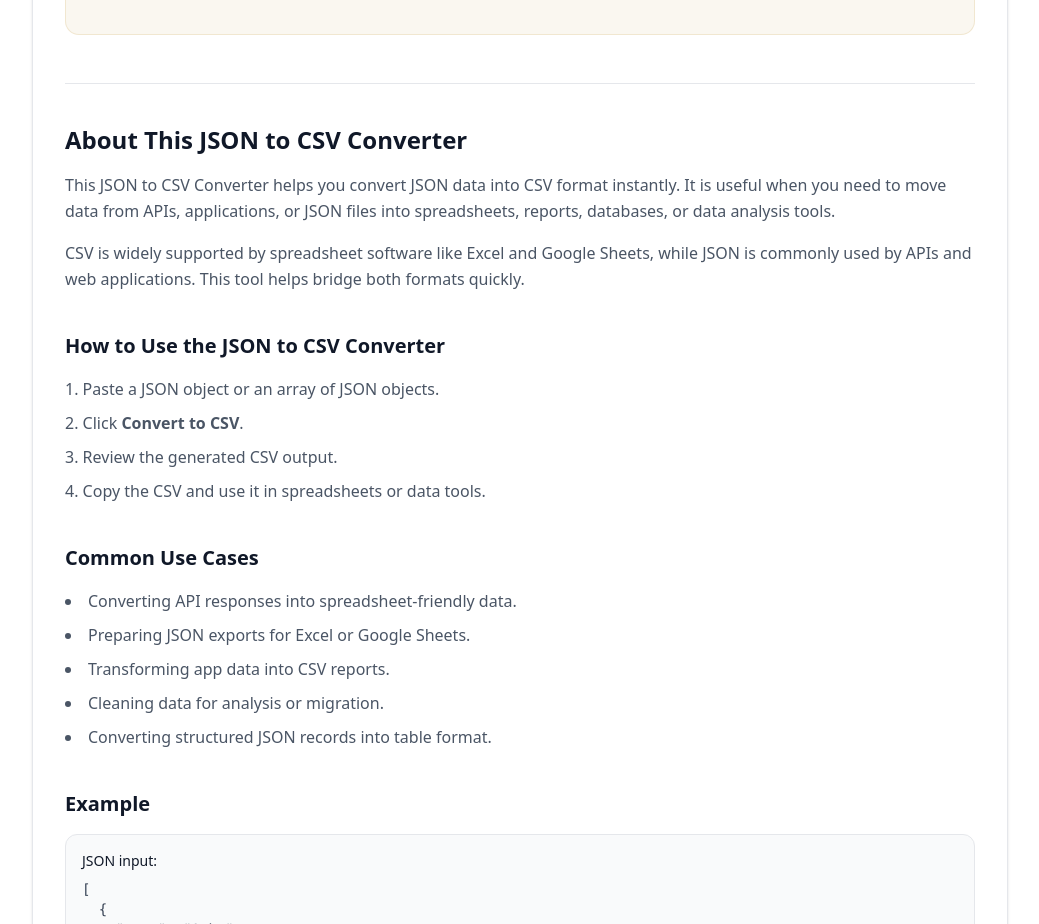
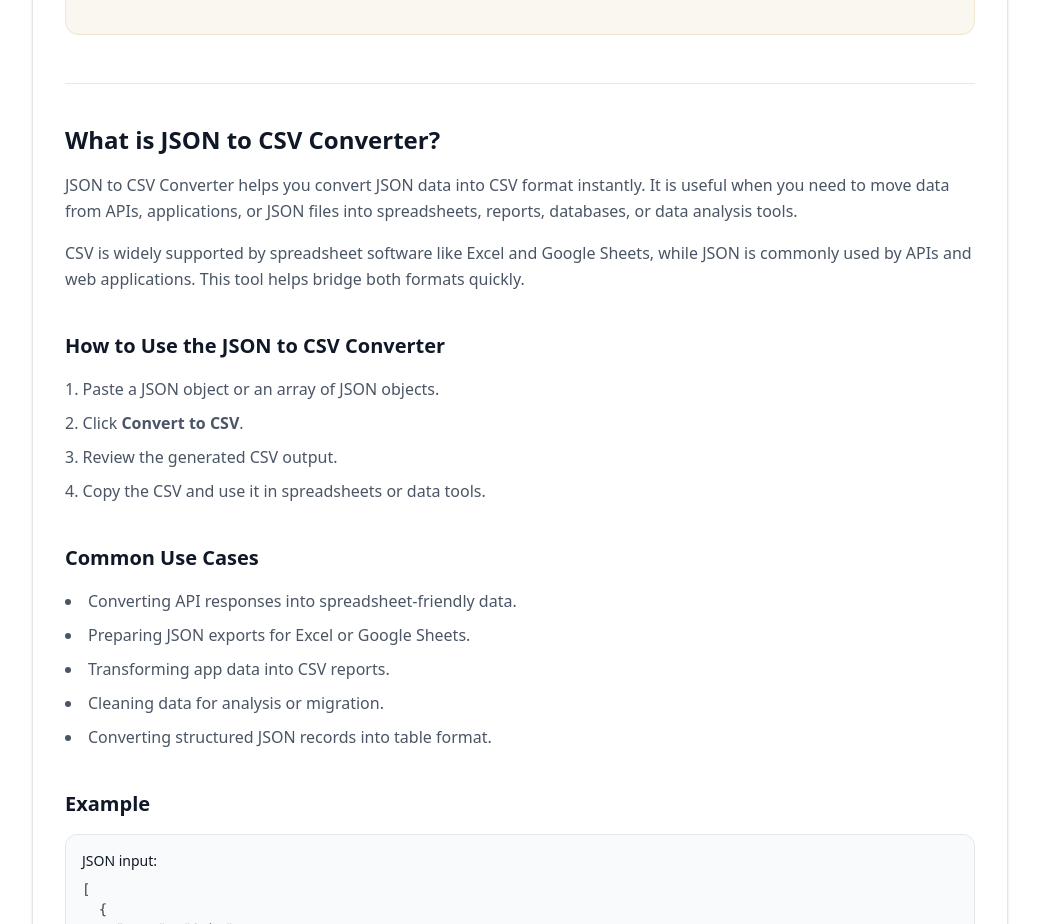
Before and after one commit to vaarunsonawwane-ops/yoryantra-new, a Next.js app: page /tools/json-to-csv in a window 1280 px wide. Shown: the part 980-1904 px from the top of the page, without its empty margins (120-1159 px from the left). Built offline with nearby package versions, Linux system fonts and the light colour scheme.

Commit message:
JSON to CSV Converter Update ToolClient.tsx

```diff
--- a/app/tools/json-to-csv/ToolClient.tsx
+++ b/app/tools/json-to-csv/ToolClient.tsx
@@ -136,11 +136,11 @@ export default function ToolClient() {
       <section className="mt-12 border-t border-gray-200 pt-10 space-y-10">
         <div>
           <h2 className="text-2xl font-semibold text-gray-900">
-            About This JSON to CSV Converter
+            What is JSON to CSV Converter?
           </h2>
 
           <p className="mt-4 text-gray-600 leading-relaxed">
-            This JSON to CSV Converter helps you convert JSON data into CSV
+            JSON to CSV Converter helps you convert JSON data into CSV
             format instantly. It is useful when you need to move data from APIs,
             applications, or JSON files into spreadsheets, reports, databases,
             or data analysis tools.
```
